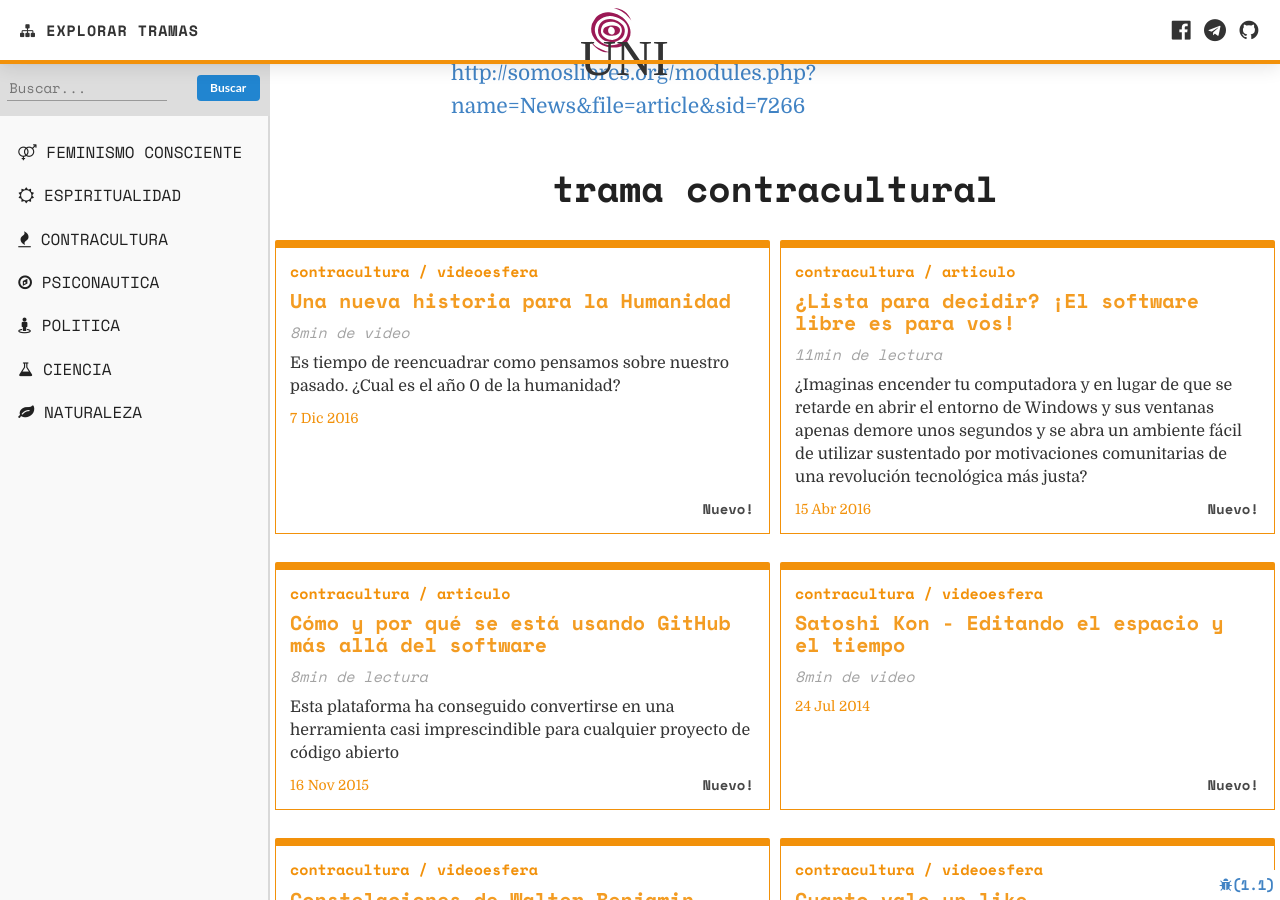
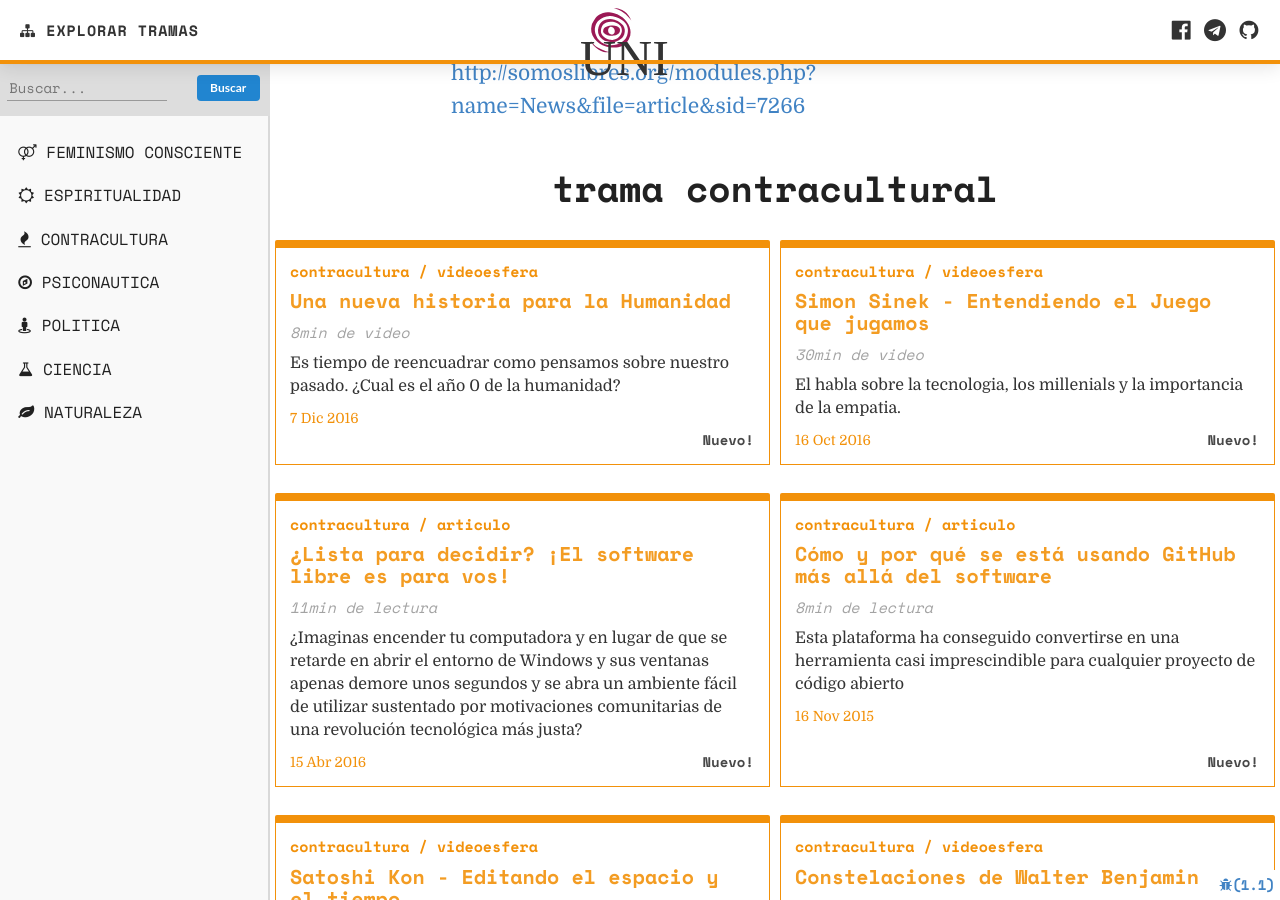
Before and after one commit to ama-trama/uni, a Jekyll site: the page built from _posts/contracultura/2016-04-15-el-software-libre-es-para-vos.md, in a window 1280 px wide and 900 px high, scrolled down 10184 px. Built offline with Jekyll 4.4.1, drawn with Linux system fonts in a browser that asks for light colours; some web fonts are replaced; comment, search, counter and statistics services are not loaded.

Commit message:
entendiendo el juego

```diff
--- a/_config.yml
+++ b/_config.yml
@@ -15,4 +15,4 @@ permalink: pretty
 sass:
   sass_dir: _scss
 
-host: 192.168.137.236
+host: 192.168.0.101
--- /dev/null
+++ b/_posts/contracultura/2016-10-16-entendiendo-el-juego-que-jugamos.md
@@ -0,0 +1,70 @@
+---
+layout: post
+icon: youtube play
+title: Simon Sinek - Entendiendo el Juego que jugamos
+meta: El habla sobre la tecnologia, los millenials y la importancia de la empatia.
+comments: true
+featured: true
+category: contracultura
+type: videoesfera
+duration: 30min
+author: CreativeMornings HQ
+author_url: https://startwithwhy.com/
+source: https://www.youtube.com/embed/FgA2xJbZLJE
+---
+
+
+<a href="http://www.blogseitb.com/inteligenciaemocional/2016/09/19/el-circulo-de-oro-la-clave-es-el-porque/" target="_blank"><i>Tomado de blogseitb.com</i></a>
+
+<p class="hyphenate">
+Porque el “círculo de oro” reúne ambas características: es una manera de pensar, de actuar y comunicarse que permite inspirar; un patrón que todas y todos podemos aprender, y aplicar de forma natural.
+
+</p>
+
+<p class="hyphenate">
+
+Simon Sinek describe este modelo en “La clave es el porqué” (Ed. Península) reflexionando sobre las siguientes cuestiones: ¿Por qué́ Apple es tan innovador año tras año, y sigue siendo más innovador que su competencia siendo -como todas las demás- una empresa con acceso a los mismos medios y en busca de similares talentos?
+</p>
+
+<h2>¿Por qué parecen tener algo diferente si realmente comparten los mismos recursos?</h2>
+
+<p class="hyphenate">
+
+Al estudiar diversos tipos de empresas, Sinek descubrió que -así sean empleadas o managers– todas las personas saben lo que hacen, no muchas conocen el “cómo” se hace, y muy pocas saben “por qué” hacen lo que hacen. Pero las organizaciones y líderes inspiradores no operan así. Cada persona/organización piensa, actúa y se comunica desde el porqué. Lo que más importa conocer. Como Olga suele repetir, “quien tiene un porqué encuentra un cómo y un qué”.
+</p>
+<p class="hyphenate">
+
+
+Simon descubrió otra manera de ver el mundo, un patrón –el círculo de oro– que cita como líderes inspiradores desde Apple y Harley Davidson a Martin Luther King. Un círculo compuesto por tres preguntas que se encierran una dentro de otra y que –según el autor- explican por qué unas personas y organizaciones inspiran y otras no. Las tres preguntas son: por qué, cómo y qué. Y todo empieza desde dentro hacia fuera. Todo empieza en el por qué
+<p>
+<img src="https://i.ytimg.com/vi/ga-kn8_I7D4/maxresdefault.jpg" alt="" width="100%">
+
+<p class="hyphenate">
+
+El PORQUÉ es tu propósito: tu motivación para actuar, tu causa o tu creencia. ¿Por qué existe tu empresa? ¿Por qué te levantas cada mañana?
+El CÓMO son tus principios: los procesos, las acciones específicas para realizar el PORQUÉ.
+El QUÉ son tus resultados, los productos o servicios que ofreces como formas tangibles para traer tu PORQUÉ a la realidad.
+Como no podía ser de otra manera, las emociones y –particularmente- el cerebro emocional juegan un papel estelar.
+<p>
+<p class="hyphenate">
+Según Sinek, los niveles del círculo se corresponden con los niveles mayores del cerebro. Nuestro cerebro, está segmentado en distintas partes, una de ellas es el Neo-cortex que corresponde al nivel exterior del círculo de oro (qué). El Neo-cortex es responsable de todos los actos, pensamientos racionales, analíticos y del lenguaje.Las secciones internas del círculo de oro (de afuera hacia adentro cómo y por qué) concuerdan con la parte del cerebro llamado Límbico, el cual es responsable del comportamiento humano, la toma de decisiones, los sentimientos y la confianza.
+<p>
+
+<img src="http://blogcomercioelectronico.com/wp-content/uploads/2013/12/circulo-oro-the-golden-circle-simon-sinek.jpg" alt="" width="100%">
+<p class="hyphenate">
+
+Cuando nuestra comunicación está orientada al producto o al servicio en sí, la gente recibe cantidad de datos y puede entender esta información relativa a las características, beneficios, hechos y cifras, dejando de lado el porqué de su existencia. Sin embargo, los efectos son distintos al expresar los motivos por los que se desarrolla un determinado producto o servicio (el por qué): en este caso, nos comunicamos directamente con la parte del cerebro que controla el comportamiento, permitiendo a las personas tomar decisiones intuitivas.
+<p>
+<p class="hyphenate">
+Por tanto, preguntar a nuestros clientes “¿por qué nos eligen en lugar de elegir a otros?” nos puede proporcionar una prueba fantástica de cómo han racionalizado la decisión, pero no nos aclarará la motivación verdadera (el por qué) para tomar la decisión. Una conclusión que Tomas (Banpro), también ha demostrado en sus investigaciones sobre neuromarketing.
+<p>
+<p class="hyphenate">
+“La gente no compra lo que haces, compra el porqué lo haces. El problema es que las organizaciones usan las prestaciones y beneficios tangibles para construir un argumento racional que explique que su compañía, su producto o su idea son mejores que otro. Intentan vendernos lo que hacen, pero nosotros compramos el por qué lo hacen. Se comunican desde fuera del círculo hacia dentro. Pero cuando la comunicación va desde dentro hacia fuera, el porqué se ofrece como la razón para comprar y el qué sirve como la prueba tangible de esta creencia, las cosas que podemos señalar para racionalizar o explicar las razones que hacen que nos sintamos atraídos por un producto, una compañía o una idea en lugar de otra”.
+</p>
+
+
+<div class="video">
+<div class="video-wrapper">
+<iframe src="https://www.youtube.com/embed/RZN70JLOyFM" frameborder="0" allowfullscreen></iframe>
+</div>
+</div>
```
Also changed, not shown: _posts/ciencia/2009-08-25-la-ciencia-detras-de-la-creatividad.md (+1 -1 lines), _posts/contracultura/2016-04-15-el-software-libre-es-para-vos.md (+1 -1 lines).
